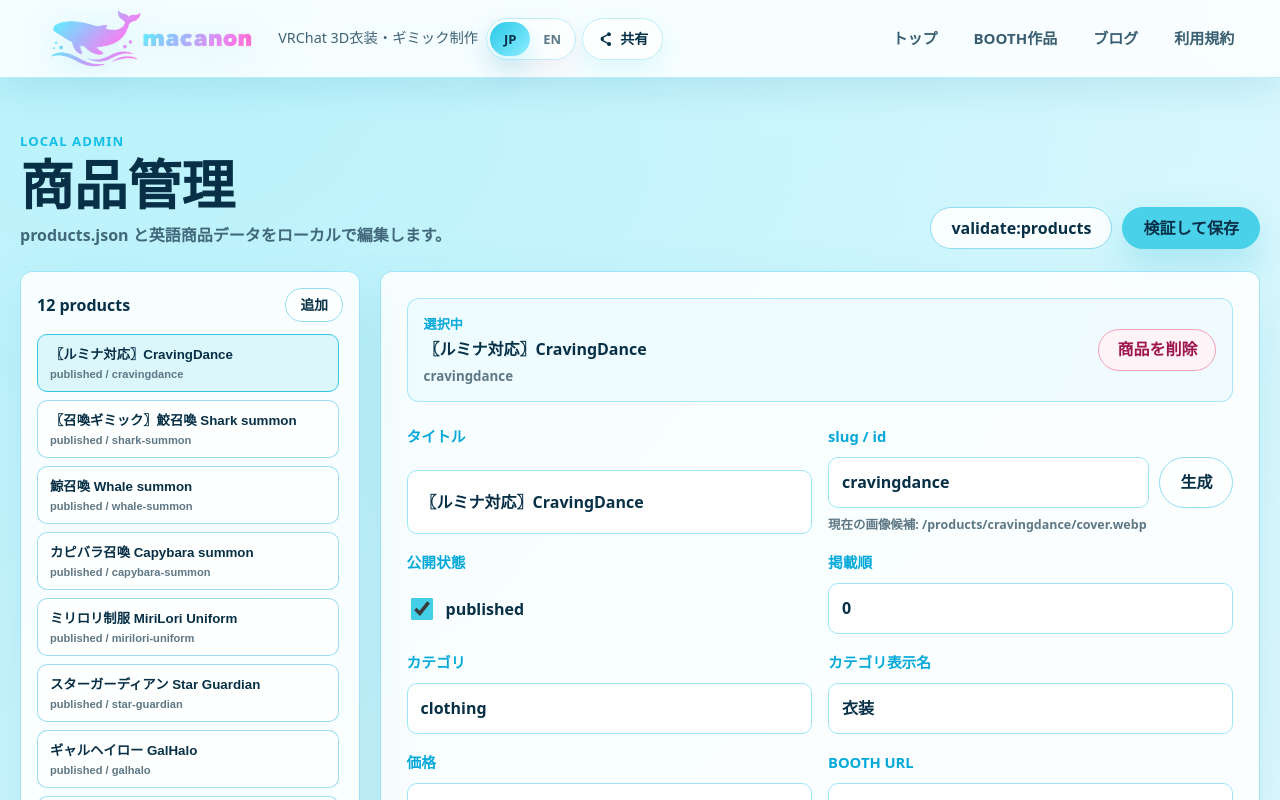
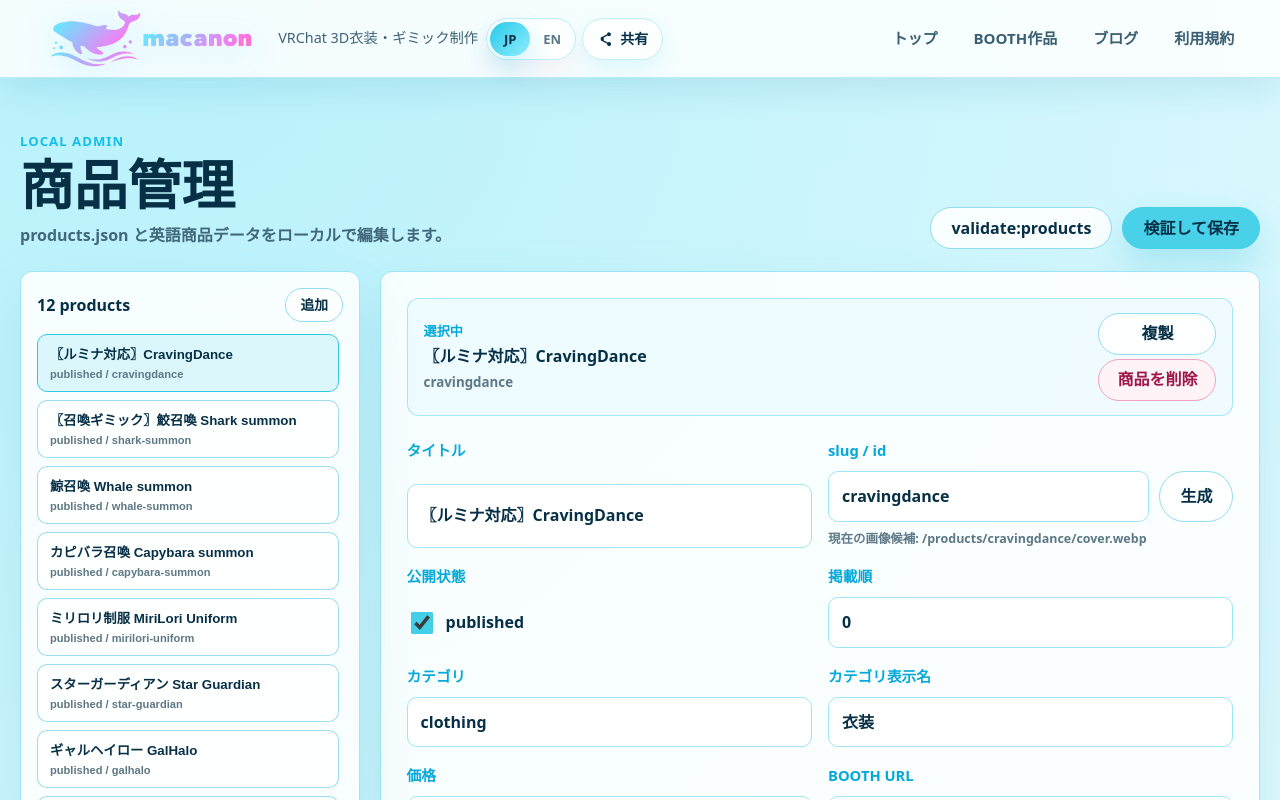
Before and after one commit to neku096/MacanonLab, a Next.js app: page /admin/products in a window 1280 px wide. Shown: the top 800 px of the page. Built offline with nearby package versions, Linux system fonts and the light colour scheme.

Commit message:
Add admin product duplication

```diff
--- a/components/AdminProductsClient.jsx
+++ b/components/AdminProductsClient.jsx
@@ -272,6 +272,11 @@ function uniqueSlug(base, products, currentSlug = "") {
   return nextSlug;
 }
 
+function withCopySuffix(value, fallback = "New Product") {
+  const base = value?.trim() || fallback;
+  return `${base} (Copy)`;
+}
+
 export default function AdminProductsClient() {
   const [products, setProducts] = useState([]);
   const [productTemplate, setProductTemplate] = useState(null);
@@ -289,6 +294,7 @@ export default function AdminProductsClient() {
   const [tagSearch, setTagSearch] = useState("");
   const [subtagSearch, setSubtagSearch] = useState("");
   const [avatarSearch, setAvatarSearch] = useState("");
+  const [duplicateNoticeSlug, setDuplicateNoticeSlug] = useState("");
   const [isLoading, setLoading] = useState(true);
   const [isSaving, setSaving] = useState(false);
 
@@ -394,6 +400,7 @@ export default function AdminProductsClient() {
       setProductTemplate(payload.productTemplate || null);
       setProductPageEnglish(payload.productPageEnglish || {});
       setSelectedSlug(payload.products?.[0]?.slug || "");
+      setDuplicateNoticeSlug("");
     } catch (error) {
       setMessage(error.message);
     } finally {
@@ -456,6 +463,7 @@ export default function AdminProductsClient() {
     if (!galleryState.error) {
       setGalleryText(JSON.stringify(nextGallery, null, 2));
     }
+    setDuplicateNoticeSlug((current) => (current === oldSlug ? nextSlug : current));
     setProductPageEnglish((current) => {
       const next = { ...current };
       next[nextKey] = current[oldKey] || createEnglish(selectedProduct);
@@ -509,9 +517,59 @@ export default function AdminProductsClient() {
       [legacyKey(nextProduct)]: createEnglish(nextProduct)
     }));
     setSelectedSlug(baseSlug);
+    setDuplicateNoticeSlug("");
     setValidation(null);
     setImageCheckSummary(null);
     setMessage("新規商品を追加しました。保存前に内容と画像パスを確認してください。");
+  }
+
+  function duplicateSelectedProduct() {
+    if (!selectedProduct || !english) return;
+    if (galleryState.error) {
+      setJsonError(`gallery JSON を修正してください: ${galleryState.error}`);
+      return;
+    }
+
+    const oldSlug = selectedProduct.slug || "new-product";
+    const nextSlug = uniqueSlug(`${oldSlug}-copy`, products);
+    const nextTitle = withCopySuffix(selectedProduct.title, selectedProduct.slug || "New Product");
+    const nextKey = `product-${nextSlug}.html`;
+    const nextGallery = replaceGalleryPaths(clone(galleryItems), oldSlug, nextSlug);
+    const nextCoverImage = selectedProduct.coverImage
+      ? replaceProductDirPath(selectedProduct.coverImage, oldSlug, nextSlug)
+      : productImageDirForSlug(nextSlug) + "cover.webp";
+    const nextEnglishTitle = withCopySuffix(
+      english.title,
+      selectedProduct.title || selectedProduct.slug || "New Product"
+    );
+    const nextProduct = {
+      ...clone(selectedProduct),
+      id: nextSlug,
+      slug: nextSlug,
+      published: false,
+      sortOrder: Math.max(-1, ...products.map((product) => Number(product.sortOrder) || 0)) + 1,
+      title: nextTitle,
+      legacyPath: `/${nextKey}`,
+      coverImage: nextCoverImage,
+      gallery: nextGallery
+    };
+    const nextEnglish = {
+      ...clone(english),
+      title: nextEnglishTitle,
+      pageTitle: `${nextEnglishTitle} | macanon`
+    };
+
+    setProducts((current) => [...current, nextProduct]);
+    setProductPageEnglish((current) => ({
+      ...current,
+      [nextKey]: nextEnglish
+    }));
+    setSelectedSlug(nextSlug);
+    setDuplicateNoticeSlug(nextSlug);
+    setValidation(null);
+    setImageCheckSummary(null);
+    setJsonError("");
+    setMessage("商品を複製しました。slug / title / 画像を変更してから検証してください。");
   }
 
   function deleteSelectedProduct() {
@@ -547,6 +605,7 @@ export default function AdminProductsClient() {
     setSelectedSlug(nextProduct?.slug || "");
     setValidation(null);
     setImageCheckSummary(null);
+    setDuplicateNoticeSlug((current) => (current === selectedProduct.slug ? "" : current));
     setJsonError("");
     setMessage(`${targetLabel} を削除しました。relatedIds の参照も削除済みです。検証して保存してください。`);
   }
@@ -851,9 +910,14 @@ export default function AdminProductsClient() {
               <strong>{selectedProduct.title || selectedProduct.slug}</strong>
               <small>{selectedProduct.slug}</small>
             </div>
-            <button className={styles.dangerButton} type="button" onClick={deleteSelectedProduct}>
-              商品を削除
-            </button>
+            <div className={styles.editorHeaderActions}>
+              <button className={styles.secondaryButton} type="button" onClick={duplicateSelectedProduct}>
+                複製
+              </button>
+              <button className={styles.dangerButton} type="button" onClick={deleteSelectedProduct}>
+                商品を削除
+              </button>
+            </div>
           </div>
 
           {!selectedProduct.published ? (
@@ -861,6 +925,13 @@ export default function AdminProductsClient() {
               <strong>Draft URL</strong>
               <code>/products/{selectedProduct.slug}</code>
               <span>published:false の間は公開側では 404 が正常です。商品一覧と sitemap にも表示されません。</span>
+            </div>
+          ) : null}
+
+          {duplicateNoticeSlug === selectedProduct.slug ? (
+            <div className={styles.duplicateNotice} role="alert">
+              <strong>複製後の確認</strong>
+              <span>複製後は slug / title / 画像を変更してください。</span>
             </div>
           ) : null}
 
--- a/components/AdminProductsClient.module.css
+++ b/components/AdminProductsClient.module.css
@@ -196,6 +196,13 @@
   font-weight: 800;
 }
 
+.editorHeaderActions {
+  display: flex;
+  flex-wrap: wrap;
+  gap: 8px;
+  justify-content: flex-end;
+}
+
 .dangerButton {
   min-height: 42px;
   border: 1px solid #f3a1bd;
@@ -245,6 +252,27 @@
   font: inherit;
   font-size: 0.84rem;
   font-weight: 900;
+}
+
+.duplicateNotice {
+  display: flex;
+  flex-wrap: wrap;
+  align-items: center;
+  gap: 8px 12px;
+  border: 1px solid rgba(240, 190, 72, 0.74);
+  border-radius: 12px;
+  padding: 12px 14px;
+  color: #6b4a00;
+  background: rgba(255, 248, 226, 0.92);
+  font-size: 0.9rem;
+  font-weight: 900;
+}
+
+.duplicateNotice strong {
+  color: #9c6b00;
+  font-size: 0.8rem;
+  letter-spacing: 0.04em;
+  text-transform: uppercase;
 }
 
 .assistPanel {
```
Also changed, not shown: 1 other file (tests, documents, lock files or other folders).
